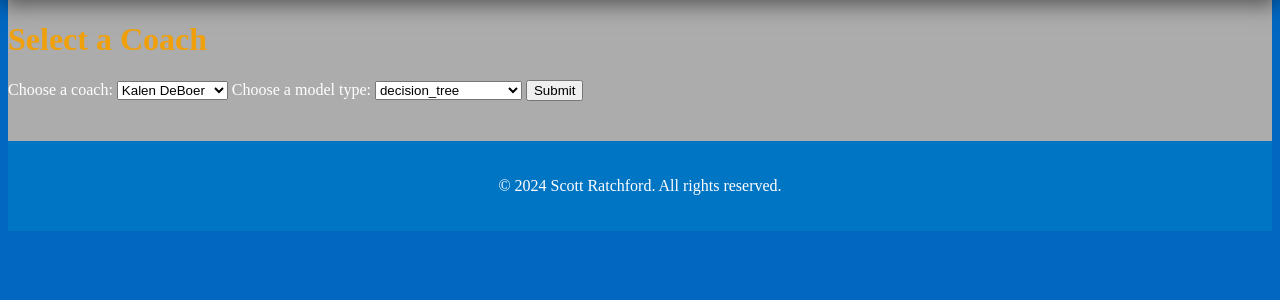
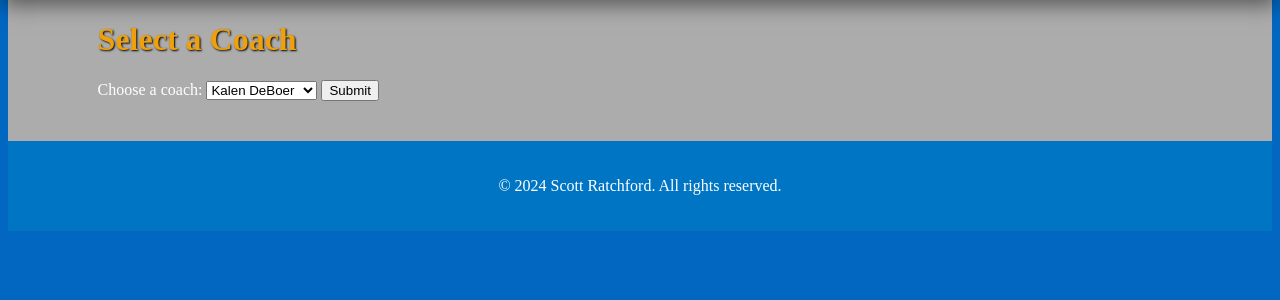
Before and after one commit to KyberCritter/Pygskin-Webapp, a Django app: page /coach_list/ in a window 1280 px wide. Shown: the part 89-389 px from the top of the page. Run offline with Django 5.2, Linux system fonts and the light colour scheme.

Commit message:
added pie chart to stats and improved CSS

```diff
--- a/myproject/pygskin_webapp/static/styles.css
+++ b/myproject/pygskin_webapp/static/styles.css
@@ -42,6 +42,7 @@ body {
 
 h1 {
     color: var(--color-3);
+    text-shadow: 1px 1px 2px #000;
 }
 
 h2 {
@@ -82,3 +83,9 @@ h2 {
 .navbar a:hover {
     color: var(--color-3);
 }
+
+/* Selector page styles */
+.homepage, .coach-selector, .stat-display {
+    padding-left: 7vw;
+    padding-right: 7vw;
+}
--- a/myproject/pygskin_webapp/templates/pygskin_webapp/coach_list.html
+++ b/myproject/pygskin_webapp/templates/pygskin_webapp/coach_list.html
@@ -9,8 +9,9 @@
 <body>
     {% include "navbar.html" %}
 
+    <div class="coach-selector">
         <h1>Select a Coach</h1>
-    <!-- The action attribute should point to your cybercoach_render view's URL -->
+        <!-- The action attribute should point to your coach view's URL -->
         <form action="{% url 'coach' %}" method="POST">
             {% csrf_token %}
             <label for="coach-select">Choose a coach:</label>
@@ -21,44 +22,10 @@
                 {% endfor %}
             </select>
 
-        <label for="model-select">Choose a model type:</label>
-        <select id="model-select" name="model_type">
-            <!-- Options will be added here based on the first dropdown's selection -->
-        </select>
-
             <button type="submit">Submit</button>
         </form>
-
-    {{ cybercoach_paths|json_script:"cybercoachPathsData" }}
+    </div>
 
     {% include "footer.html" %}
-
-    <script>
-        function updateModelDropdown() {
-            const coachSelect = document.getElementById('coach-select');
-            const modelSelect = document.getElementById('model-select');
-            const selectedCoach = coachSelect.value;
-
-            // Access the embedded JSON data
-            const cybercoachPaths = JSON.parse(document.getElementById('cybercoachPathsData').textContent);
-            const models = cybercoachPaths[selectedCoach];
-
-            // Clear existing options in the model dropdown
-            while (modelSelect.firstChild) {
-                modelSelect.removeChild(modelSelect.firstChild);
-            }
-
-            // Populate the model dropdown with new options
-            for (const model in models) {
-                const option = document.createElement('option');
-                option.value = model;
-                option.text = model;
-                modelSelect.appendChild(option);
-            }
-        }
-
-        // Initialize the model dropdown with the first coach's models
-        window.onload = updateModelDropdown;
-    </script>
 </body>
 </html>
--- a/myproject/pygskin_webapp/templates/pygskin_webapp/cybercoach.html
+++ b/myproject/pygskin_webapp/templates/pygskin_webapp/cybercoach.html
@@ -9,8 +9,10 @@
 <body>
     {% include "navbar.html" %}
 
-    <h1>Cybercoach of {{ coach_name }}</h1>
-    <p>This section is a placeholder.</p>
+    <div class="stat-display">
+        <h1>Cybercoach of {{ coach_name }} {% if first_year == last_year %}({{ first_year }}){% else %}({{ first_year }}-{{ last_year }}){% endif %}</h1>
+        <p>This section is a placeholder.</p>
+    </div>
 
     {% include "footer.html" %}
 </body>
--- a/myproject/pygskin_webapp/templates/pygskin_webapp/cybercoach_list.html
+++ b/myproject/pygskin_webapp/templates/pygskin_webapp/cybercoach_list.html
@@ -9,6 +9,7 @@
 <body>
     {% include "navbar.html" %}
 
+    <div class="coach-selector">
         <h1>Select a CyberCoach</h1>
         <!-- The action attribute should point to your cybercoach_render view's URL -->
         <form action="{% url 'cybercoach' %}" method="POST">
@@ -28,6 +29,7 @@
 
             <button type="submit">Submit</button>
         </form>
+    </div>
 
     {{ cybercoach_paths|json_script:"cybercoachPathsData" }}
 
--- a/myproject/pygskin_webapp/templates/pygskin_webapp/index.html
+++ b/myproject/pygskin_webapp/templates/pygskin_webapp/index.html
@@ -8,6 +8,7 @@
 <body>
     {% include "navbar.html" %}
 
+    <div class="homepage">
         <h1>Welcome to Pygskin</h1>
         <p>Providing visualizations for college football coach statistics</p>
 
@@ -19,9 +20,10 @@
 
         <section>
             <h2>Cybercoaches</h2>
-        <p>Experience the power of machine learning with our Cybercoaches. These models are trained on specific coaches and can call offensive plays based on their individual styles.</p>
-        <a href="{% url 'cybercoach_list' %}">Try our Cybercoaches</a>
+            <p>Experience the power of machine learning with Cybercoaches. These models are trained on specific coaches and can call offensive plays based on their individual styles.</p>
+            <a href="{% url 'cybercoach_list' %}">Try Cybercoaches</a>
         </section>
+    </div>
 
     {% include "footer.html" %}
 </body>
--- a/myproject/pygskin_webapp/views.py
+++ b/myproject/pygskin_webapp/views.py
@@ -35,6 +35,58 @@ cybercoach_paths = {
     }
 }
 
+def coach_list(request):
+    # Cybercoach access page
+    template = loader.get_template("pygskin_webapp/coach_list.html")
+    context = {
+        "cybercoach_paths": cybercoach_paths
+    }
+    return HttpResponse(template.render(context, request))
+
+def coach(request):
+    # Only proceed if this is a POST request
+    if request.method == 'POST':
+        # Extract the selected coach and model type from the POST request
+        selected_coach = request.POST.get('coach')
+
+        # Construct the cybercoach_path based on the selections
+        # This part assumes you have a way to determine the path from the selected coach and model type
+        if selected_coach in cybercoach_paths:
+            cybercoach_path = cybercoach_paths[selected_coach][[x for x in cybercoach_paths[selected_coach].keys()][0]]
+        else:
+            # Handle the case where the path does not exist for the selected options
+            return HttpResponse("Selected model path does not exist.", status=404)
+
+        # Load the cybercoach from the path
+        try:
+            cybercoach = pickle.load(open(cybercoach_path, "rb"))
+        except Exception as e:
+            return HttpResponse(f"Error loading model: {e}", status=500)
+
+        # Gather playcalling statistics
+        play_dist = [value for value in cybercoach.play_distribution.values()]
+        play_types = [pygskin.PlayType(key).name for key in cybercoach.play_distribution.keys()]
+        colors = [pygskin.PLAY_TYPE_COLOR_DICT[pygskin.PlayType(key)] for key in cybercoach.play_distribution.keys()]
+
+        # Prepare context data for rendering
+        context = {
+            "coach_name": cybercoach.coach.coach_dict["first_name"] + " " + cybercoach.coach.coach_dict["last_name"],
+            "first_year": cybercoach.coach.first_year,
+            "last_year": cybercoach.coach.last_year,
+            "coach_seasons": cybercoach.coach.coach_dict["seasons"],
+            "play_dist": play_dist,
+            "play_types": play_types,
+            "colors": colors,
+        }
+
+        # Render and return the template with context
+        return render(request, "pygskin_webapp/coach.html", context)
+
+    else:
+        # Redirect or show an error for non-POST requests
+        # Adjust the redirect path as necessary
+        return redirect('index')
+
 def cybercoach_list(request):
     # Cybercoach access page
     template = loader.get_template("pygskin_webapp/cybercoach_list.html")
@@ -67,6 +119,8 @@ def cybercoach(request):
         # Prepare context data for rendering
         context = {
             "coach_name": cybercoach.coach.coach_dict["first_name"] + " " + cybercoach.coach.coach_dict["last_name"],
+            "first_year": cybercoach.coach.first_year,
+            "last_year": cybercoach.coach.last_year,
             "coach_seasons": cybercoach.coach.coach_dict["seasons"],
         }
 
@@ -78,48 +132,5 @@ def cybercoach(request):
         # Adjust the redirect path as necessary
         return redirect('index')
 
-def coach_list(request):
-    # Cybercoach access page
-    template = loader.get_template("pygskin_webapp/coach_list.html")
-    context = {
-        "cybercoach_paths": cybercoach_paths
-    }
-    return HttpResponse(template.render(context, request))
-
-def coach(request):
-    # Only proceed if this is a POST request
-    if request.method == 'POST':
-        # Extract the selected coach and model type from the POST request
-        selected_coach = request.POST.get('coach')
-        selected_model_type = request.POST.get('model_type')
-
-        # Construct the cybercoach_path based on the selections
-        # This part assumes you have a way to determine the path from the selected coach and model type
-        if selected_coach in cybercoach_paths and selected_model_type in cybercoach_paths[selected_coach]:
-            cybercoach_path = cybercoach_paths[selected_coach][selected_model_type]
-        else:
-            # Handle the case where the path does not exist for the selected options
-            return HttpResponse("Selected model path does not exist.", status=404)
-
-        # Load the cybercoach from the path
-        try:
-            cybercoach = pickle.load(open(cybercoach_path, "rb"))
-        except Exception as e:
-            return HttpResponse(f"Error loading model: {e}", status=500)
-
-        # Prepare context data for rendering
-        context = {
-            "coach_name": cybercoach.coach.coach_dict["first_name"] + " " + cybercoach.coach.coach_dict["last_name"],
-            "coach_seasons": cybercoach.coach.coach_dict["seasons"],
-        }
-
-        # Render and return the template with context
-        return render(request, "pygskin_webapp/coach.html", context)
-
-    else:
-        # Redirect or show an error for non-POST requests
-        # Adjust the redirect path as necessary
-        return redirect('index')
-
 def handler404(request, *args, **argv):
     return HttpResponse(render(request, "pygskin_webapp/404.html"), status=404)
```
Also changed, not shown: myproject/pygskin_webapp/templates/pygskin_webapp/coach.html (+24 -2 lines), 1 other file. Lines whose indentation alone changed are shown as unchanged.
